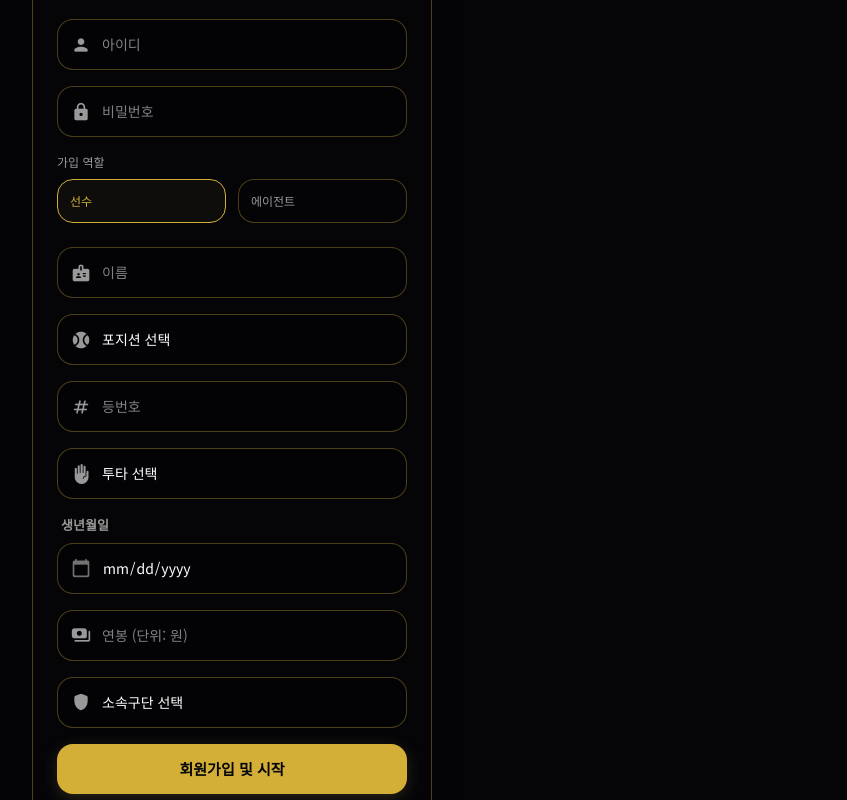
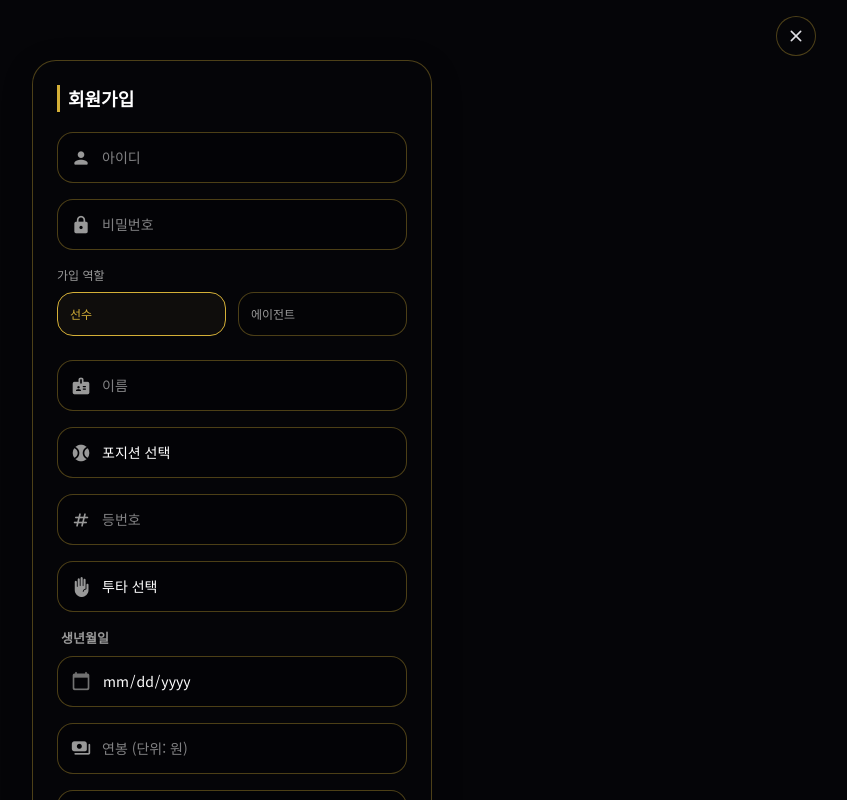
Before and after one commit to dkrktk1/agent_app, a React (Vite) app: page / in a window 1280 px wide. Both pictures are taken after a click on the element "회원가입". Shown: the whole page, without its empty margins (408-1255 px from the left). Built offline with nearby package versions, Linux system fonts and the light colour scheme; a web font is replaced by a local one.

Commit message:
feat(auth): add close button to signup screen
Update UI layout for the auth screen to include a close button when in signup mode, and standardize card background colors across the application.

```diff
--- a/src/components/AuthScreen.tsx
+++ b/src/components/AuthScreen.tsx
@@ -114,8 +114,17 @@ export default function AuthScreen({ onLogin }: { onLogin: (user: any) => void }
   };
 
   return (
-    <div id="auth-screen" style={{ display: 'flex', flexDirection: 'column', flex: 1, overflowY: 'auto', width: '100%', height: '100%' }}>
-      <div style={{ display: 'flex', flexDirection: 'column', margin: 'auto', width: '100%', maxWidth: '400px', flexShrink: 0 }}>
+    <div id="auth-screen" style={{ display: 'flex', flexDirection: 'column', flex: 1, overflowY: 'auto', width: '100%', height: '100%', position: 'relative' }}>
+      {!isLoginMode && (
+        <button
+          onClick={() => setIsLoginMode(true)}
+          style={{ position: 'absolute', top: '16px', right: '16px', color: 'var(--text-main)', background: 'var(--bg-color)', border: '1px solid var(--card-border)', borderRadius: '50%', width: '40px', height: '40px', display: 'flex', alignItems: 'center', justifyContent: 'center', cursor: 'pointer', zIndex: 10 }}
+        >
+          <span className="material-icons-round" style={{ fontSize: '20px' }}>close</span>
+        </button>
+      )}
+      <div style={{ flex: 1, minHeight: '20px', flexShrink: 0 }} />
+      <div style={{ display: 'flex', flexDirection: 'column', margin: '0 auto', width: '100%', maxWidth: '400px', flexShrink: 0 }}>
         {isLoginMode && (
           <div className="auth-header">
             <img
@@ -266,6 +275,7 @@ export default function AuthScreen({ onLogin }: { onLogin: (user: any) => void }
           </div>
         )}
       </div>
+      <div style={{ flex: 1, minHeight: '40px', flexShrink: 0 }} />
     </div>
   );
 }
--- a/src/index.css
+++ b/src/index.css
@@ -303,8 +303,6 @@ body {
 #auth-screen {
   background: var(--bg-color);
   padding: 40px 30px;
-  justify-content: center;
-  align-items: center;
 }
 
 .auth-header {
@@ -626,7 +624,7 @@ body {
   display: flex;
   align-items: center;
   gap: 16px;
-  background: var(--bg-color);
+  background: var(--card-bg);
   border: 1px solid var(--card-border);
   border-radius: 24px;
   padding: 16px;
@@ -776,7 +774,7 @@ body {
 }
 
 .metric-card {
-  background: var(--bg-color);
+  background: var(--card-bg);
   border: 1px solid var(--card-border);
   border-radius: 20px;
   padding: 14px;
@@ -823,7 +821,7 @@ body {
 
 /* 차트 카드 */
 .card-chart {
-  background: var(--bg-color);
+  background: var(--card-bg);
   border: 1px solid var(--card-border);
   border-radius: 24px;
   padding: 16px;
@@ -877,7 +875,7 @@ body {
    Statcast & Biomechanics
    ========================================================================== */
 .biomechanics-card {
-  background: var(--bg-color);
+  background: var(--card-bg);
   border: 1px solid var(--card-border);
   border-radius: 24px;
   padding: 16px;
@@ -958,7 +956,7 @@ body {
    AI Stat Upload Card & Dropzone
    ========================================================================== */
 .file-upload-card {
-  background: var(--bg-color);
+  background: var(--card-bg);
   border: 1px solid var(--card-border);
   border-radius: 24px;
   padding: 16px;
@@ -1105,7 +1103,7 @@ body {
    Lifestyle & Concierge
    ========================================================================== */
 .lifestyle-card {
-  background: var(--bg-color);
+  background: var(--card-bg);
   border: 1px solid var(--card-border);
   border-radius: 24px;
   padding: 16px;
@@ -1284,7 +1282,7 @@ body {
    Business & Contract (TAB 2)
    ========================================================================== */
 .biz-card {
-  background: var(--bg-color);
+  background: var(--card-bg);
   border: 1px solid var(--card-border);
   border-radius: 24px;
   padding: 16px;
@@ -1481,7 +1479,7 @@ input[type="range"]::-webkit-slider-thumb {
    My Page (TAB 3)
    ========================================================================== */
 .mypage-card {
-  background: var(--bg-color);
+  background: var(--card-bg);
   border: 1px solid var(--card-border);
   border-radius: 24px;
   padding: 24px;
```
